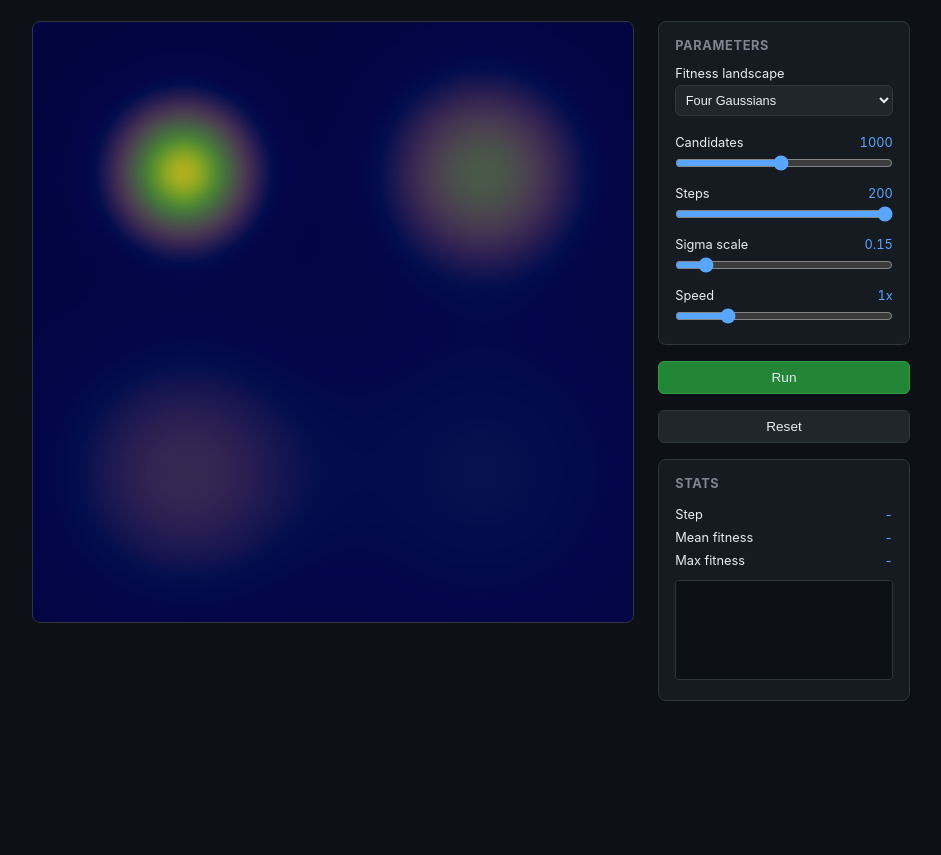
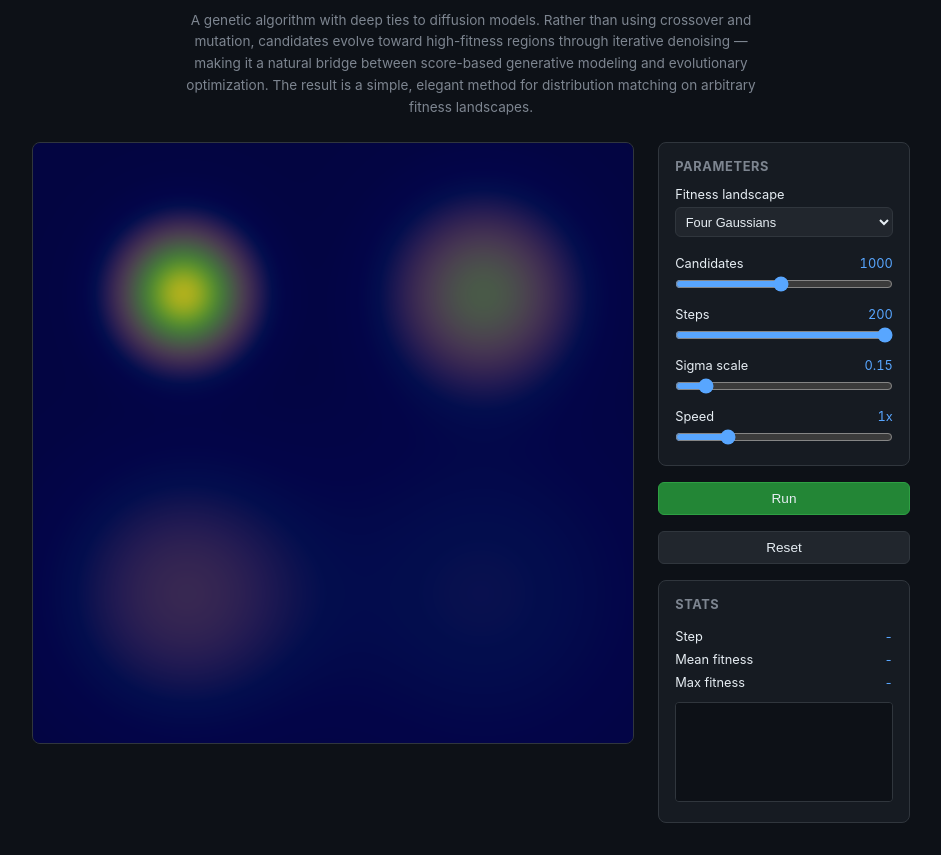
Before and after one commit to lcrh/diffusion_evolution, a plain HTML site: page index.html in a window 1280 px wide. Shown: the part 85-940 px from the top of the page, without its empty margins (169-1110 px from the left). Before the commit the page ends 818 px from the top, so only its background shows below. Drawn offline with Linux system fonts and the light colour scheme.

Commit message:
Add description paragraph
Co-Authored-By: Claude Opus 4.6 <noreply@anthropic.com>

```diff
--- a/index.html
+++ b/index.html
@@ -25,6 +25,14 @@
     .subtitle {
       color: #7d8590;
       font-size: 0.85rem;
+      margin-bottom: 0.8rem;
+    }
+    .description {
+      color: #7d8590;
+      font-size: 0.85rem;
+      max-width: 600px;
+      text-align: center;
+      line-height: 1.6;
       margin-bottom: 1.5rem;
     }
     .subtitle a { color: #58a6ff; text-decoration: none; }
@@ -128,6 +136,9 @@
   <h1>Diffusion Evolution</h1>
   <p class="subtitle">
     Toy implementation of <a href="https://arxiv.org/abs/2410.02543">Diffusion Models are Evolutionary Algorithms</a>
+  </p>
+  <p class="description">
+    A genetic algorithm with deep ties to diffusion models. Rather than using crossover and mutation, candidates evolve toward high-fitness regions through iterative denoising &mdash; making it a natural bridge between score-based generative modeling and evolutionary optimization. The result is a simple, elegant method for distribution matching on arbitrary fitness landscapes.
   </p>
 
   <div class="main">
```
